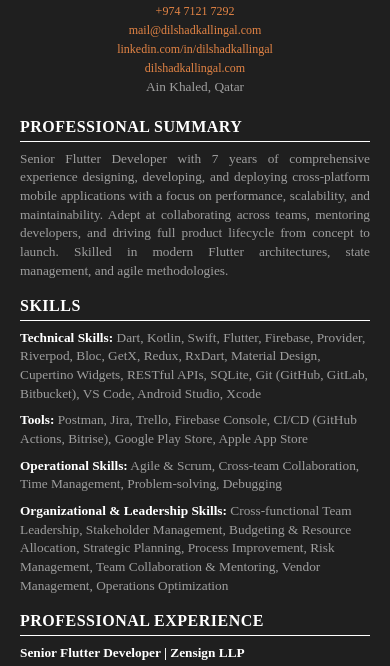
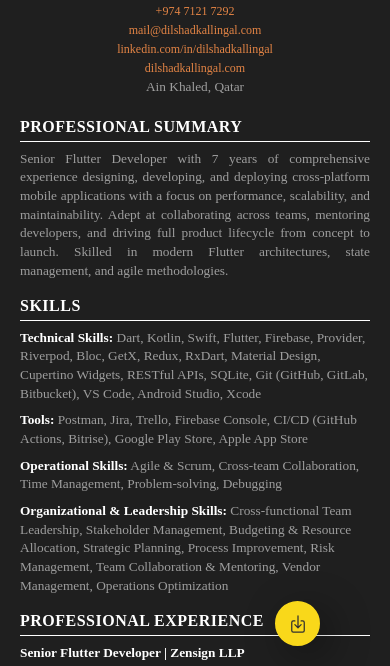
Before and after one commit to dilshadkallingal/dilshadkallingal.github.io, a plain HTML site: page cv.html in a window 390 px wide. Shown: the part 173-839 px from the top of the page. Drawn offline with nearby package versions, Linux system fonts and the light colour scheme; a web font is replaced by a local one.

Commit message:
Add download button to CV with styling and responsive adjustments

```diff
--- a/cv.html
+++ b/cv.html
@@ -259,6 +259,40 @@
             color: var(--color-secondary);
         }
 
+        .cv-download-btn {
+            position: fixed;
+            bottom: 25px;
+            right: 80px;
+            width: 45px;
+            height: 45px;
+            display: grid;
+            place-items: center;
+            font-size: 20px;
+            color: var(--bg-secondary);
+            border: 2px solid var(--sizzling-sunrise);
+            border-radius: 50%;
+            background-color: var(--sizzling-sunrise);
+            box-shadow: var(--shadow-1);
+            transition: var(--transition-1);
+            z-index: 2;
+        }
+
+        .cv-download-btn:hover,
+        .cv-download-btn:focus {
+            background-color: var(--raw-seinna);
+            border-color: var(--raw-seinna);
+            color: var(--bg-secondary);
+        }
+
+        .cv-download-btn:focus-visible {
+            outline: 2px solid var(--raw-seinna);
+            outline-offset: 3px;
+        }
+
+        .cv-download-btn ion-icon {
+            pointer-events: none;
+        }
+
         @media print {
             .header {
                 display: none !important;
@@ -315,6 +349,10 @@
             .cv-cert-link {
                 color: #0000EE !important;
             }
+
+            .cv-download-btn {
+                display: none !important;
+            }
         }
 
         /* Responsive adjustments */
@@ -352,6 +390,10 @@
             .cv-cert-provider {
                 margin-left: 0;
                 margin-top: 2px;
+            }
+
+            .cv-download-btn {
+                right: 70px;
             }
         }
 
@@ -641,7 +683,10 @@
         </div>
     </div>
 
-    <!-- Go to top button -->
+    <!-- Quick action buttons -->
+    <button type="button" class="cv-download-btn" onclick="downloadCvPDF()" aria-label="Download CV" title="Download CV">
+        <ion-icon name="download-outline"></ion-icon>
+    </button>
     <a href="#top" class="go-top" data-go-top title="Go to Top">
         <ion-icon name="arrow-up"></ion-icon>
     </a>
```
